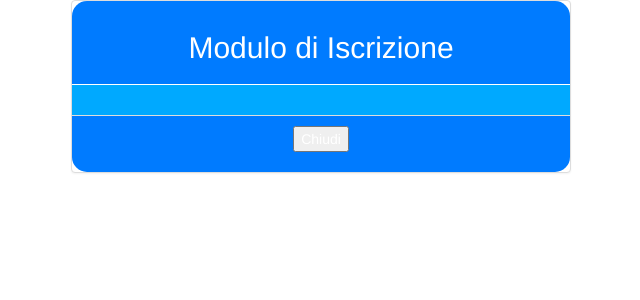
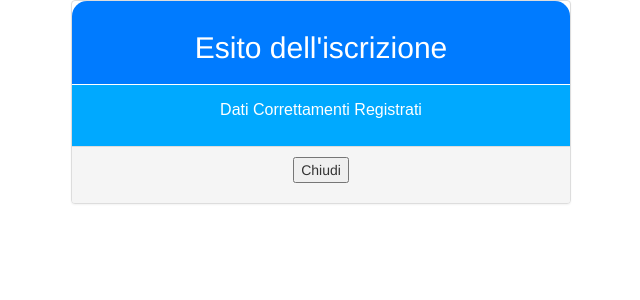
Before and after one commit to tar98/Signup, a PHP site: page /sign.html in a window 1280 px wide. Shown: the top 300 px of the page, without its empty margins (319-959 px from the left). Run offline with PHP 8.4, Linux system fonts and the light colour scheme.

Commit message:
version 0.18.1

```diff
--- a/data.php
+++ b/data.php
@@ -48,9 +48,9 @@
 					 	<center>
              		<form action = "index.html">
 									<button id = "cancel" type = "submit" value = "Annulla">Annulla</button>
+								</form>
 								<form action = "sign.html">
               		<button id = "sign-up" type = "submit" value = "Registra">Registra</button>
-								</form>
 								</form>
 						</center>
          </div>
--- a/sign.html
+++ b/sign.html
@@ -8,18 +8,19 @@
 		  <script src="https://maxcdn.bootstrapcdn.com/bootstrap/3.3.7/js/bootstrap.min.js" integrity="sha384-Tc5IQib027qvyjSMfHjOMaLkfuWVxZxUPnCJA7l2mCWNIpG9mGCD8wGNIcPD7Txa" crossorigin="anonymous"></script>
       <script src="https://ajax.googleapis.com/ajax/libs/jquery/3.3.1/jquery.min.js"></script>
       <script src="https://maxcdn.bootstrapcdn.com/bootstrap/3.3.7/js/bootstrap.min.js"></script>
-      <link rel="stylesheet" type="text/css" href="css/style_index.css"/>
+      <link rel="stylesheet" type="text/css" href="css/style_sign.css"/>
   </head>
   <body>
     <div class = "Conteiner" name = "Sign-up">
         <div class="panel panel-default">
          <div class = "panel-heading">
             <center>
-              <h2><center>Modulo di Iscrizione</center></h2>
+              <h2><center>Esito dell'iscrizione</center></h2>
             </center>
          </div>
          <div class="panel-body">
           <center>
+						<p>Dati correttamenti registrati</p>
 					</center>
          </div>
          <div class = "panel-footer">
```
